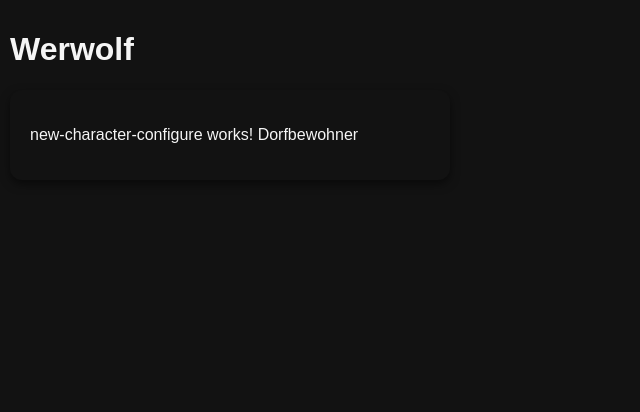
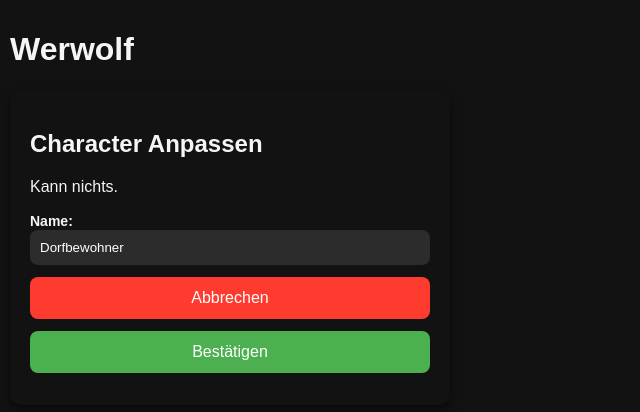
Before and after one commit to M-Benkert/werewolves.github.io, an Angular app: page /new_game/characters/new/1 in a window 1280 px wide. Shown: the top 412 px of the page, without its empty margins (0-640 px from the left). Built offline with nearby package versions, Linux system fonts and the light colour scheme.

Commit message:
Implement new character configure and update services

```diff
--- a/src/app/common/new-item-text.component.ts
+++ b/src/app/common/new-item-text.component.ts
@@ -1,5 +1,5 @@
-import {Component, EventEmitter, Output} from "@angular/core";
-import {FormsModule} from "@angular/forms";
+import { Component, EventEmitter, Output } from "@angular/core";
+import { FormsModule } from "@angular/forms";
 
 @Component({
   selector: "app-text-field",
--- a/src/app/game/character.service.ts
+++ b/src/app/game/character.service.ts
@@ -11,15 +11,13 @@ import {createCharacter} from "./base/characters/utils";
 })
 export class CharacterService {
   characters: Character[] = [];
-  newCharacterType: CharacterType = CharacterType.BASE;
-
-  selectCharacterType(type: CharacterType): void {
-    this.newCharacterType = type;
-  }
 
   addCharacter(name: string, type: CharacterType): void {
     if (!this.canAddCharacter(name, type)) {
-      throw new Error("Die Namen der Charaktere müssen eindeutig sein!");
+      throw new Error(
+        `Can't add character '${name}' of type '${CharacterType[type]}':`
+        + ` Name must be unique or type must allow duplicates.`
+      );
     }
 
     this.characters.push(createCharacter(name, type));
--- a/src/app/game/player.service.ts
+++ b/src/app/game/player.service.ts
@@ -11,7 +11,7 @@ export class PlayerService {
 
   addPlayer(name: string): void {
     if (!this.canAddPlayer(name)) {
-      throw new Error(`Spieler '${name}' existiert bereits!`);
+      throw new Error(`Can't add player '${name}': Name must be unique.`);
     }
 
     this.players.push(new Player(name));
--- a/src/app/new_game/01_players/players.component.ts
+++ b/src/app/new_game/01_players/players.component.ts
@@ -40,19 +40,25 @@ export class PlayersComponent {
   }
 
   add(): void {
+    const name: string = this.newPlayerName.trim();
+
+    if (name === "") {
+      alert("Bitte gib einen Namen ein!");
+      return ;
+    }
+
+    if (!this.playersService.canAddPlayer(name)) {
+      alert(`Spieler '${name}' existiert bereits!`);
+      return ;
+    }
+
     this.addPlayer(this.newPlayerName);
     this.newPlayerName = "";
   }
 
   addPlayer(name: string): void {
-    try {
-      this.playersService.addPlayer(name.trim());
-      this.updatePlayerList();
-    } catch (error: unknown) {
-      if (error instanceof Error) {
-        alert(error.message);
-      }
-    }
+    this.playersService.addPlayer(name);
+    this.updatePlayerList();
   }
 
   removePlayer(id: string) {
--- a/src/app/new_game/02_characters/new-character-configure.component.ts
+++ b/src/app/new_game/02_characters/new-character-configure.component.ts
@@ -1,5 +1,6 @@
 import { Component, OnInit } from "@angular/core";
-import { ActivatedRoute } from "@angular/router";
+import { FormsModule } from "@angular/forms";
+import { ActivatedRoute, Router } from "@angular/router";
 
 import { CharacterType } from "../../game/base/characters/type";
 import {
@@ -8,27 +9,61 @@ import {
   FALLBACK_CHARACTER_METADATA,
 } from "../../game/base/characters/metadata";
 
+import { CharacterService } from "../../game/character.service";
+
 @Component({
   selector: "app-new-game-new-character-configure",
-  imports: [],
+  imports: [FormsModule],
   template: `
+    <h2>Character Anpassen</h2>
     <p>
-      new-character-configure works!
-      {{ metadata.name }}
+      {{ metadata.description }}
     </p>
+    <label for="characterName">Name:</label>
+    <input id="characterName" class="text-input" type="text" [(ngModel)]="characterName" />
+    <button class="game-button action-remove" (click)="cancel()">Abbrechen</button>
+    <button class="game-button action-add" (click)="confirm()">Bestätigen</button>
   `,
   styles: ``
 })
 export class NewCharacterConfigureComponent implements OnInit {
+  characterName!: string;
   characterType!: CharacterType;
   metadata!: CharacterMetadata;
 
-  constructor(private route: ActivatedRoute) {}
+  constructor(
+    private route: ActivatedRoute,
+    private router: Router,
+    private charactersService: CharacterService,
+  ) {}
 
   ngOnInit(): void {
     this.route.params.subscribe(params => {
       this.characterType = parseInt(params["characterType"]) as CharacterType;
       this.metadata = characterMetadata.get(this.characterType) || FALLBACK_CHARACTER_METADATA;
+      this.characterName = this.metadata.name;
     });
   }
+
+  cancel(): void {
+    this.router.navigate(["new_game", "characters"]);
+  }
+
+  confirm(): void {
+    const name: string = this.characterName.trim();
+    const type: CharacterType = this.characterType;
+
+    if (name === "") {
+      alert("Bitte gib einen Namen ein!");
+      return ;
+    }
+
+    if (!this.charactersService.canAddCharacter(name, type)) {
+      alert(`Die Namen der Charaktere müssen eindeutig sein und ${name} existiert bereits!`);
+      return ;
+    }
+
+    this.charactersService.addCharacter(name, type);
+    this.router.navigate(["new_game", "characters"]);
+  }
 }
```
